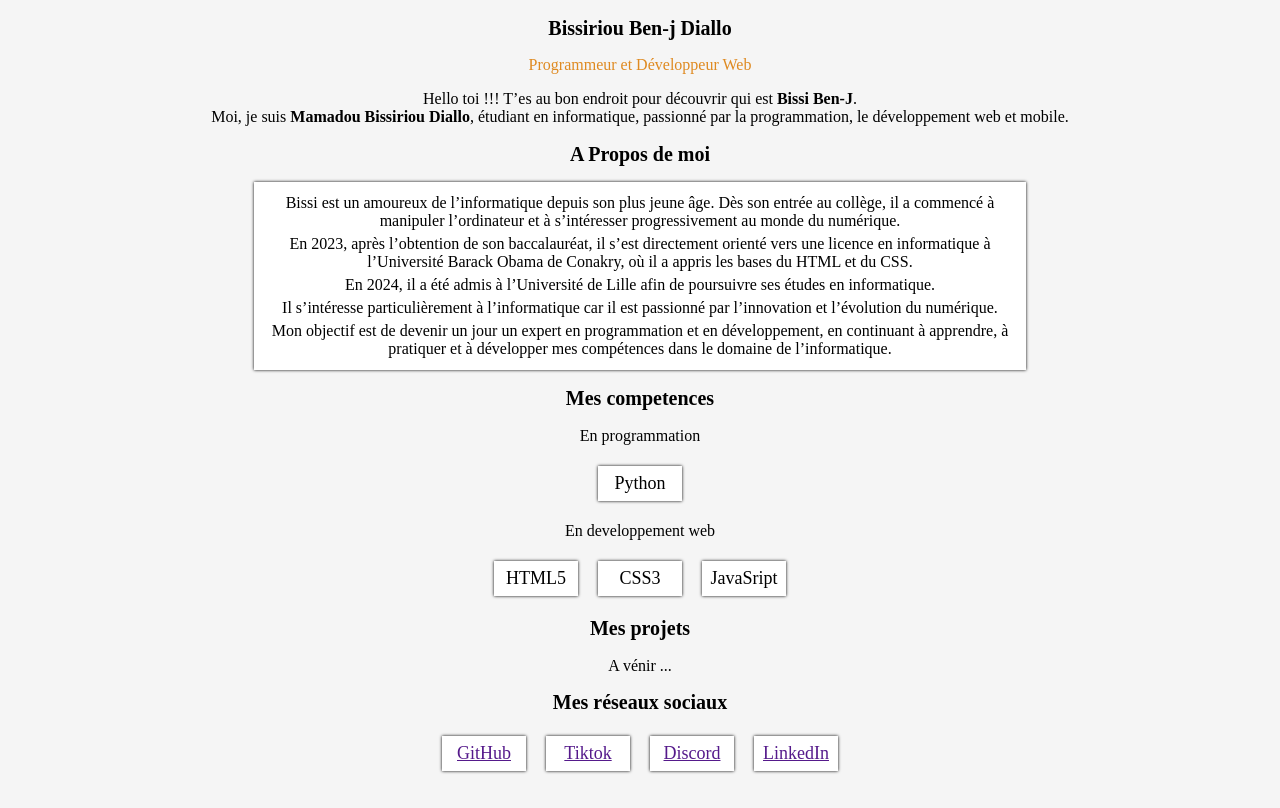
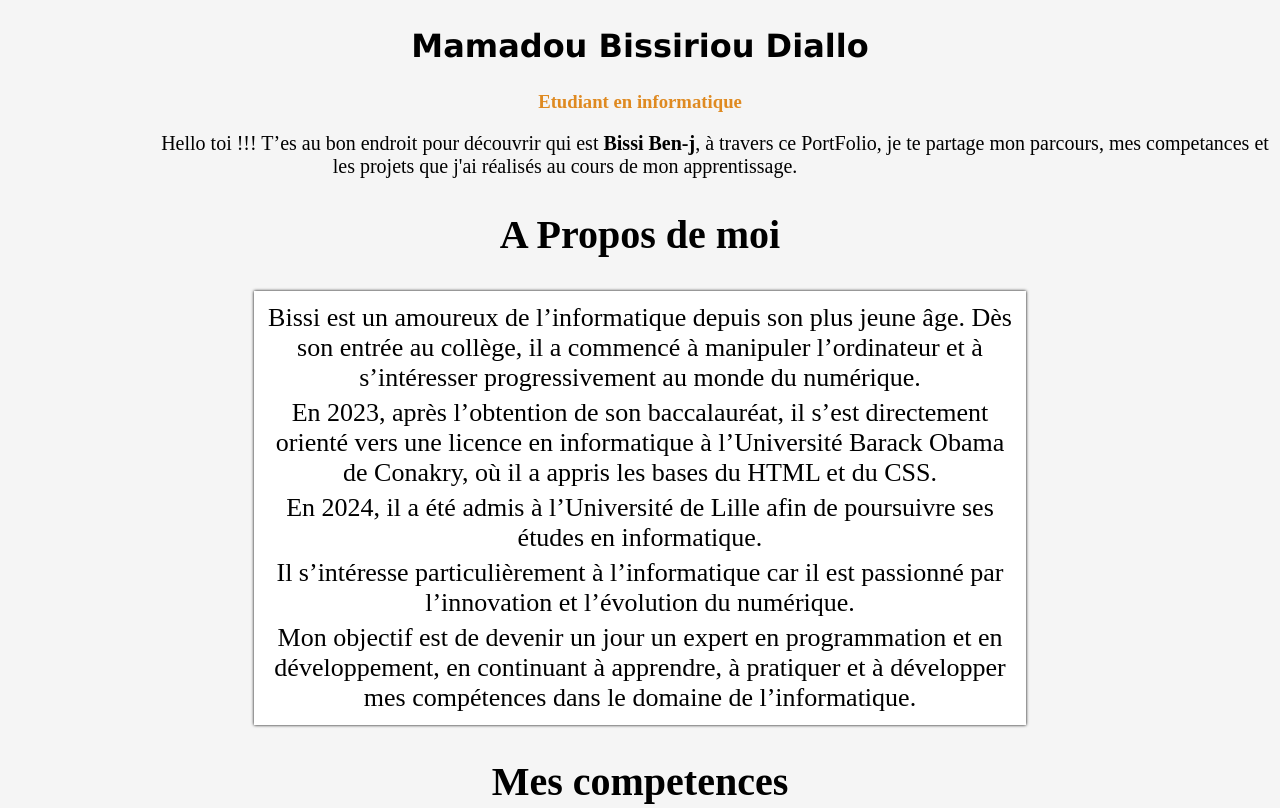
Before and after one commit to bissibenj/portfolio, a plain HTML site: page index.html in a window 1280 px wide. Shown: the top 808 px of the page. Drawn offline with Linux system fonts and the light colour scheme.

Commit message:
Quatrième commit

```diff
--- a/index.html
+++ b/index.html
@@ -9,12 +9,12 @@
 </head>
 <body>
     <section id="acceuil">
-        <h1>Bissiriou Ben-j Diallo</h1>
-        <p>Programmeur et Développeur Web</p>
-        <p>
-            Hello toi !!! T’es au bon endroit pour découvrir qui est <strong>Bissi Ben-J</strong>. <br>
-            Moi, je suis <strong>Mamadou Bissiriou Diallo</strong>, étudiant en informatique, passionné par la programmation, le développement web et mobile.
-        </p>
+        <h1>Mamadou Bissiriou Diallo</h1>
+        <h3>Etudiant en informatique</h3>
+        <span>
+            Hello toi !!! T’es au bon endroit pour découvrir qui est <strong>Bissi Ben-j</strong>,
+            à travers ce PortFolio, je te partage mon parcours, mes competances et les projets que j'ai réalisés au cours de mon apprentissage.
+        </span>
     </section>
 
     <section id="apropos">
@@ -62,5 +62,9 @@
             <div><a href="">LinkedIn</a></div>
             </div>
     </section>
+    <hr>
+    <footer>
+        &copy; 2026 Bissi Ben-J - Tous droits réservés.
+    </footer>
 </body>
 </html>
--- a/style.css
+++ b/style.css
@@ -8,16 +8,26 @@ section{
 }
 
 h1{
-    font-size: 20px;
+    font-size: 40px;
 }
 
 p {
-    font-size: 16px;
+    font-size: 26px;
 }
 
-#acceuil h1+p{
+#acceuil h1{
+    font-family: Verdana, Geneva, Tahoma, sans-serif;
+    font-size: xx-large;
+}
+
+#acceuil h1+h3{
     color: rgb(223, 138, 33);
 
+}
+
+#acceuil span {
+    font-size: 20px;
+    padding: 150px;
 }
 
 .description {
@@ -43,11 +53,22 @@ p {
 
 .prog div, .web div, .reseaux div {
     background-color: white;
-    font-size: 18px;
-    width: 70px;
+    font-size: 23px;
+    width: 80px;
     margin: 5px;
     padding: 7px;
     box-shadow: 0px 0px 3px black;
+}
+
+hr {
+    color: whitesmoke;
+    margin-top: 100px;
+}
+
+footer {
+    text-align: center;
+    margin: 10px auto;
+    padding: 40px;
 }
 
 /* Adaptation pour les téléphones */
```
Also changed, not shown: images/HTML5.png (added), 3 other files.
